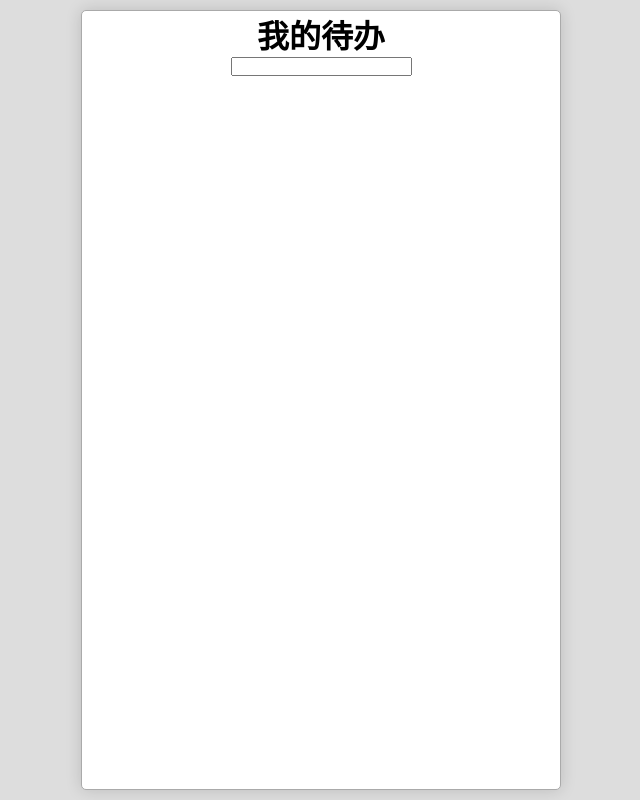
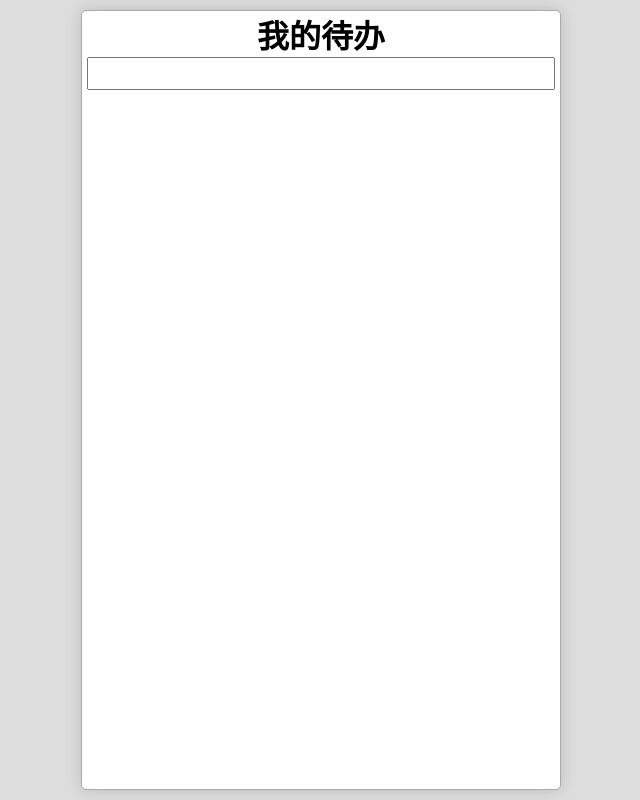
Before and after one commit to yiyanwu/webpack-demo2, a React (Create React App) app: page / in a window 1280 px wide. Shown: the whole page, without its empty margins (319-959 px from the left). Built offline with nearby package versions, Linux system fonts and the light colour scheme.

Commit message:
添加输入框和列表的css

```diff
--- a/src/App.css
+++ b/src/App.css
@@ -10,3 +10,9 @@
   min-width: 30em;
   min-height: 25em;
 }
+.App > .todoList> li:nth-child(odd){
+  background: #eee;
+}
+.App > .todoList> li:nth-child(even){
+  background: transparent;
+}
--- a/src/App.js
+++ b/src/App.js
@@ -35,7 +35,7 @@
           onChange={this.changeTitle.bind(this)}
           />
         </div>
-        <ol>{todos}</ol>
+        <ol className="todoList">{todos}</ol>
       </div>
     )
   }
--- /dev/null
+++ b/src/TodoInput.css
@@ -0,0 +1,7 @@
+.TodoInput{
+    width: 100%;
+    line-height: 1.8;
+    margin-bottom: 1em;
+    font-size: 16px;
+    padding: 0 .2em;
+  }
--- a/src/TodoInput.js
+++ b/src/TodoInput.js
@@ -1,8 +1,10 @@
 import React,{Component} from 'react';
+import './TodoInput.css'
 
 export default class TodoInput extends Component {
     render(){
         return <input type="text" value={this.props.content}
+        className="TodoInput"
         onKeyPress={this.submit.bind(this)}
         onChange={this.changeTitle.bind(this)}
         />
--- /dev/null
+++ b/src/TodoItem.css
@@ -0,0 +1,9 @@
+.TodoItem{
+    padding: .5em;
+    display: flex;
+    align-items: center;
+  }
+  .TodoItem>.title{
+    flex-grow: 1;
+    padding: 0 .5em;
+  }
--- a/src/TodoItem.js
+++ b/src/TodoItem.js
@@ -1,13 +1,14 @@
 import React,{Component} from 'react';
+import './TodoItem.css'
 
 export default class TodoItem extends Component {
     render () {
         return (
-         <div>
+         <div className="TodoItem">
            <input type="checkbox"
            checked={this.props.todo.status === 'completed'}
            onChange={this.finish.bind(this)}/>
-           {this.props.todo.title}
+           <span className="title">{this.props.todo.title}</span>
            <button onClick={this.delete.bind(this)}>删除</button>
          </div>
         )
```
